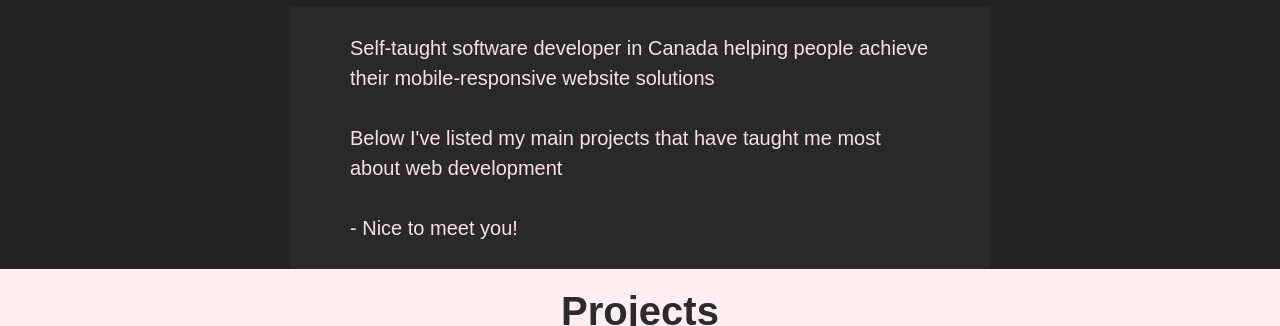
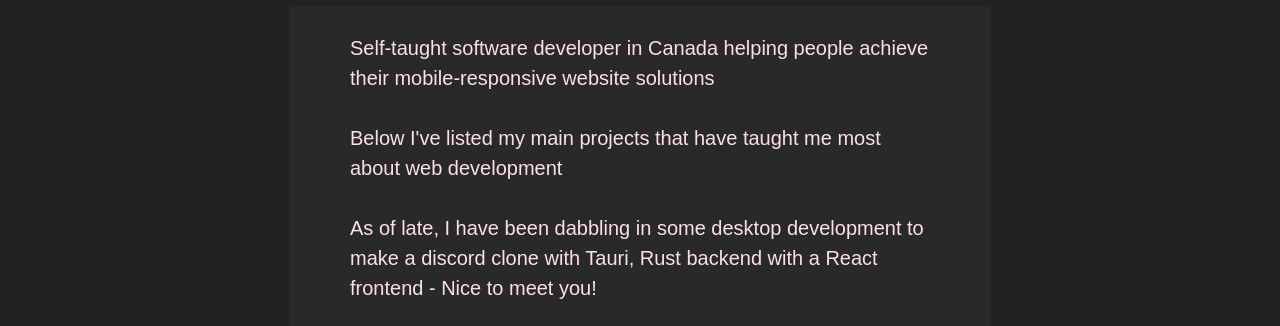
Before and after one commit to Yacheen/myPortfolio, a plain HTML site: page index.html in a window 1280 px wide. Shown: the part 614-940 px from the top of the page. Drawn offline with nearby package versions, Linux system fonts and the light colour scheme.

Commit message:
Update index.html

```diff
--- a/index.html
+++ b/index.html
@@ -68,6 +68,7 @@
                     Below I've listed my main projects that have taught me most about web development
                     <br/>
                     <br/>
+                    As of late, I have been dabbling in some desktop development to make a discord clone with Tauri, Rust backend with a React frontend
                     - Nice to meet you!
                 </p>
             </div>
```
